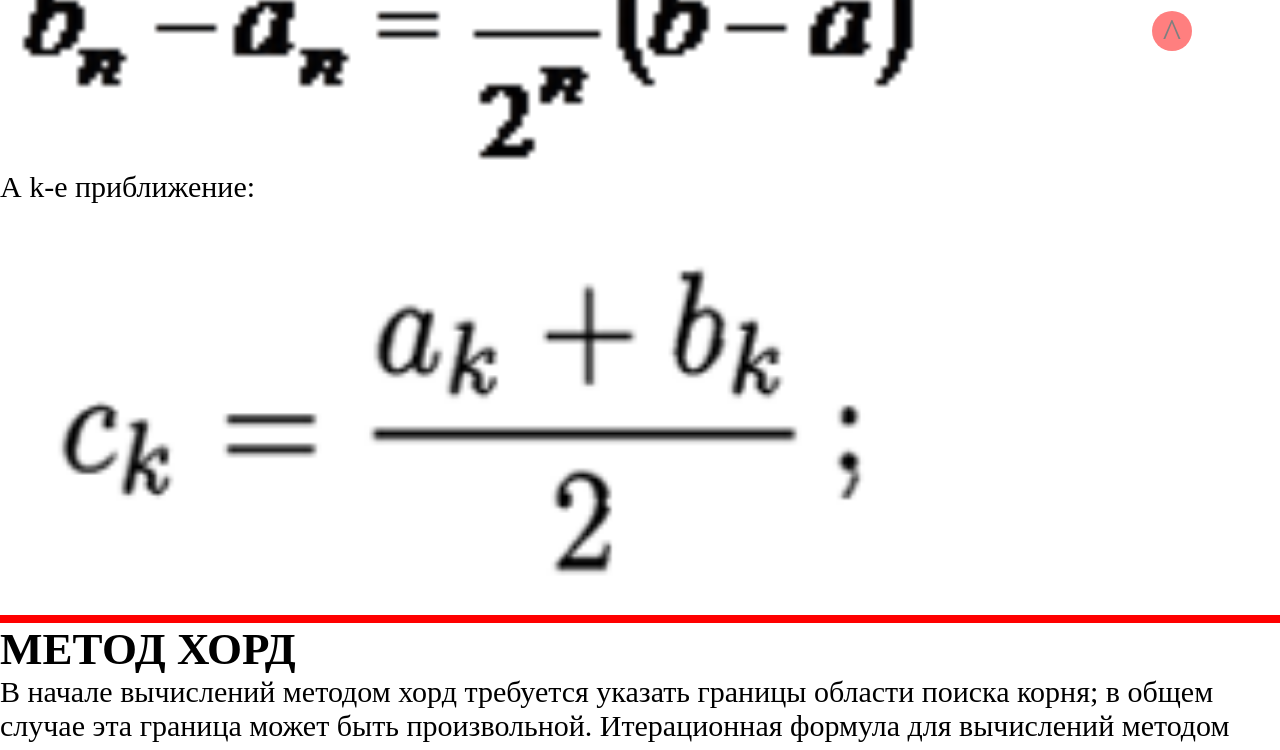
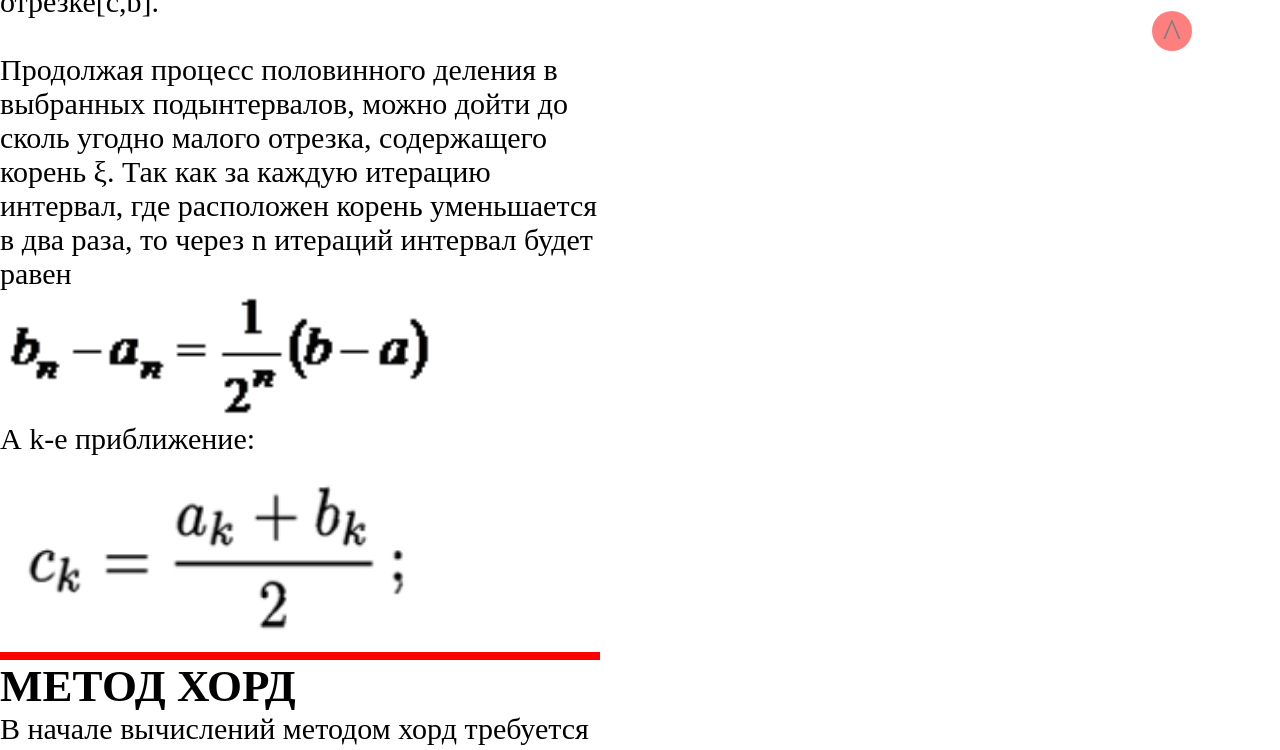
Before and after one commit to IvanTratsevski/test, a plain HTML site: page index.html in a window 1280 px wide. Shown: the part 709-1459 px from the top of the page. Drawn offline with Linux system fonts and the light colour scheme.

Commit message:
test width

```diff
--- a/style.css
+++ b/style.css
@@ -5,7 +5,7 @@
     box-sizing: border-box;
 }
 html,body,.wrapper{
-    width: 100%;
+    width: 600px;
     font-size: 30px;
 }
 img{
```
